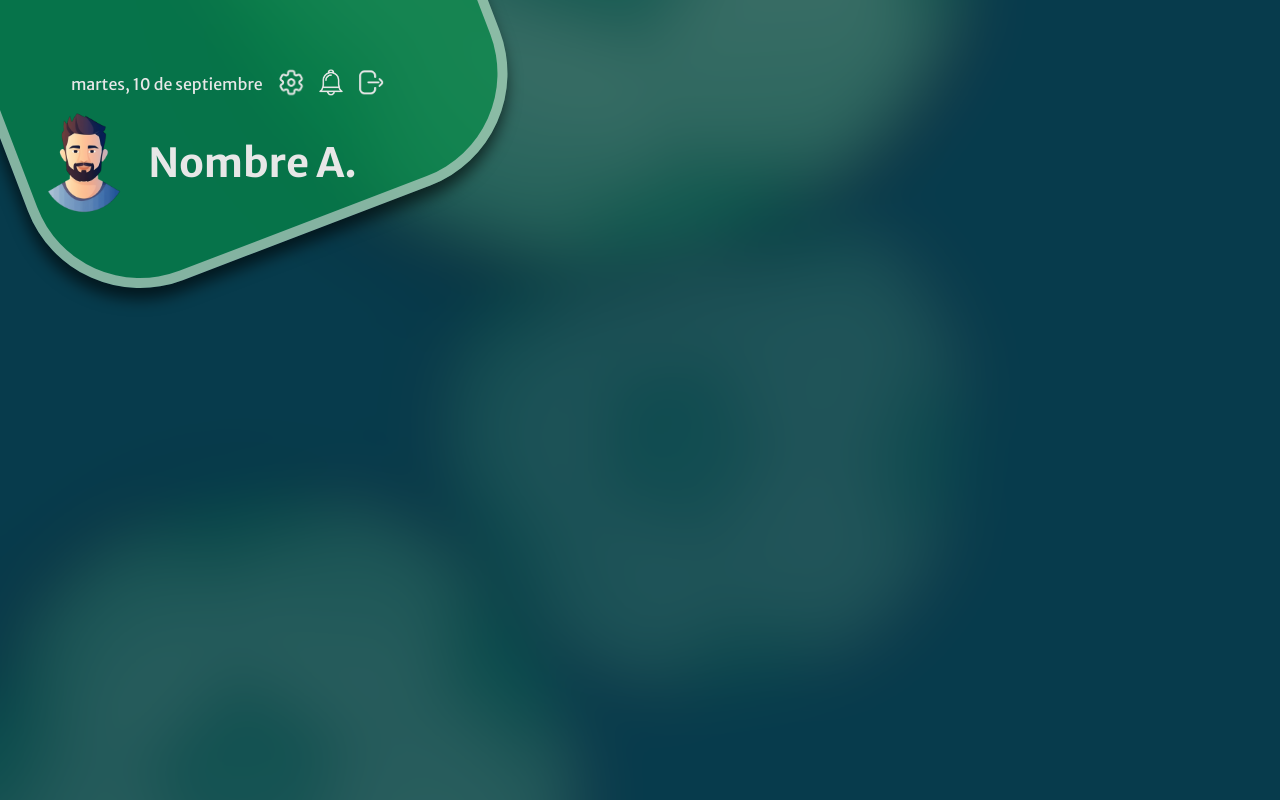
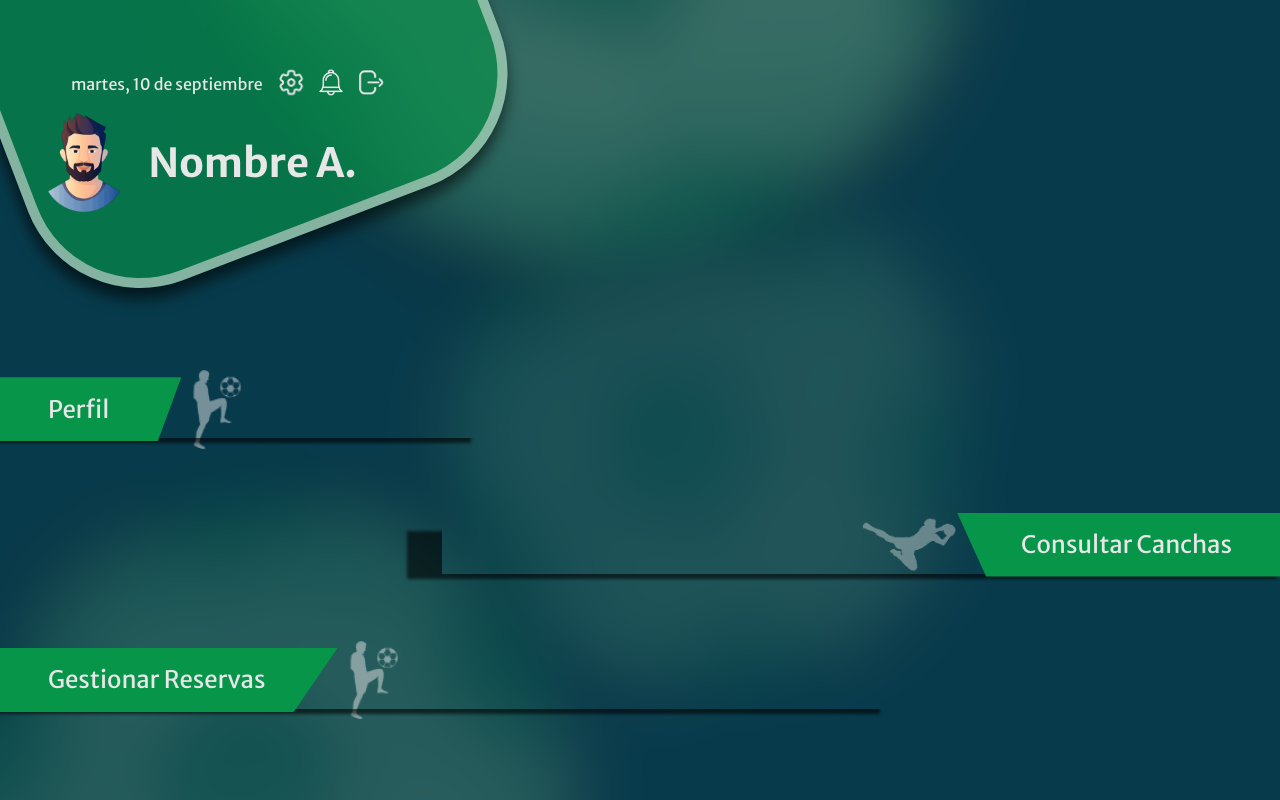
Before and after one commit to Andresfacundo/SportFull, a React (Vite) app in the folder Front_End/: page /HomeGestor in a window 1280 px wide. Built offline with nearby package versions, Linux system fonts and the light colour scheme.

Commit message:
desarrollo y funcionalidad HomeGestor

```diff
--- a/Front_End/src/App.jsx
+++ b/Front_End/src/App.jsx
@@ -16,6 +16,7 @@ import { AdvancedConfiguration } from './Components/Pages/AdvancedConfiguration/
 import { ChangePassword } from './Components/Pages/ChangePassword/ChangePassword'
 import { PaymentMethod } from './Components/Pages/PaymentMethod/PaymentMethod'
 import {VerifyEmail} from './Components/Pages/VerifyEmail/VerifyEmail'
+import {GestionReservas} from './Components/Pages/GestionReservas/GestionReservas'
 
 import './App.css'
 
@@ -41,10 +42,7 @@ function App() {
       <Route path='/ChangePassword' element={<ChangePassword />} />
       <Route path='/PaymentMethod' element={<PaymentMethod />} />
       <Route path='/VerifyEmail' element={<VerifyEmail />} />
-
-+
-++
-
+      <Route path='/GestionReservas' element={<GestionReservas />} />
 
 
     </Routes>
--- /dev/null
+++ b/Front_End/src/Components/Pages/GestionReservas/GestionReservas.jsx
@@ -0,0 +1,10 @@
+import React from 'react'
+import './GestionReservas.css'
+
+
+
+export const GestionReservas = () => {
+  return (
+    <div>GestionReservas</div>
+  )
+}
--- a/Front_End/src/Components/Pages/Home/HomeGestor/HomeGestor.css
+++ b/Front_End/src/Components/Pages/Home/HomeGestor/HomeGestor.css
@@ -0,0 +1,27 @@
+.main_gestor{
+    width: 100%;
+    height: auto;
+    display: flex;
+    flex-direction: column;
+    gap: 4rem;
+}
+
+.shade_fieldConsult{
+    width: 68%;
+    height: 3rem;
+    display: flex;
+    position: absolute;
+    top: 0.82rem;
+    right: -2rem;
+    box-shadow: -35px 5px 3px rgba(0, 0, 0, 0.6);
+}
+
+.shade_booking{
+    width: 69%;
+    height: 3rem;
+    display: flex;
+    position: absolute;
+    top: 1.25rem;
+    left: 2rem;
+    box-shadow: -35px 5px 3px rgba(0, 0,0, 0.6) ;
+}
--- a/Front_End/src/Components/Pages/Home/HomeGestor/HomeGestor.jsx
+++ b/Front_End/src/Components/Pages/Home/HomeGestor/HomeGestor.jsx
@@ -2,7 +2,12 @@ import React from 'react'
 import './HomeGestor.css';
 import { Header } from '../../../Layouts/Header/Header';
 import fondo_long from '../../../../assets/Images/fondos/fondo_long.png';
-
+import icon_01 from '../../../../assets/Images/icons/jugador_04.png';
+import icon_02 from '../../../../assets/Images/icons/jugador_03.png';
+import icon_03 from '../../../../assets/Images/icons/jugador_01.png';
+import icon_04 from '../../../../assets/Images/icons/jugador_05.png';
+import OptionMenuLeft from '../../../UI/OptionMenuLeft/OptionMenuLeft';
+import OptionMenuRight from '../../../UI/OptionMenuRight/OptionMenuRight';
 export const HomeGestor = () => {
 
   const backgroundStyle = {
@@ -15,8 +20,15 @@ export const HomeGestor = () => {
   return (
     <div style={backgroundStyle} className='container'>
 
-     <Header/>
+      <Header />
 
+      <main className='main_gestor'>
+
+        <OptionMenuRight link={'/ActualizarGestor'} shade={'shade_perfil'} classNameImg={'icon_1'} icon={icon_01} content={'Perfil'} />
+        <OptionMenuLeft link={'/BuscarCanchas'} shade={'shade_fieldConsult'} classNameImg={'icon_2'} icon={icon_02} content={'Consultar Canchas'} />
+        <OptionMenuRight link={'/GestionReservas'} shade={'shade_booking'} classNameImg={'icon_1'} icon={icon_01} content={'Gestionar Reservas'} />
+
+      </main>
 
 
 
```
Also changed, not shown: Front_End/src/Components/Pages/GestionReservas/GestionReservas.css (added).
